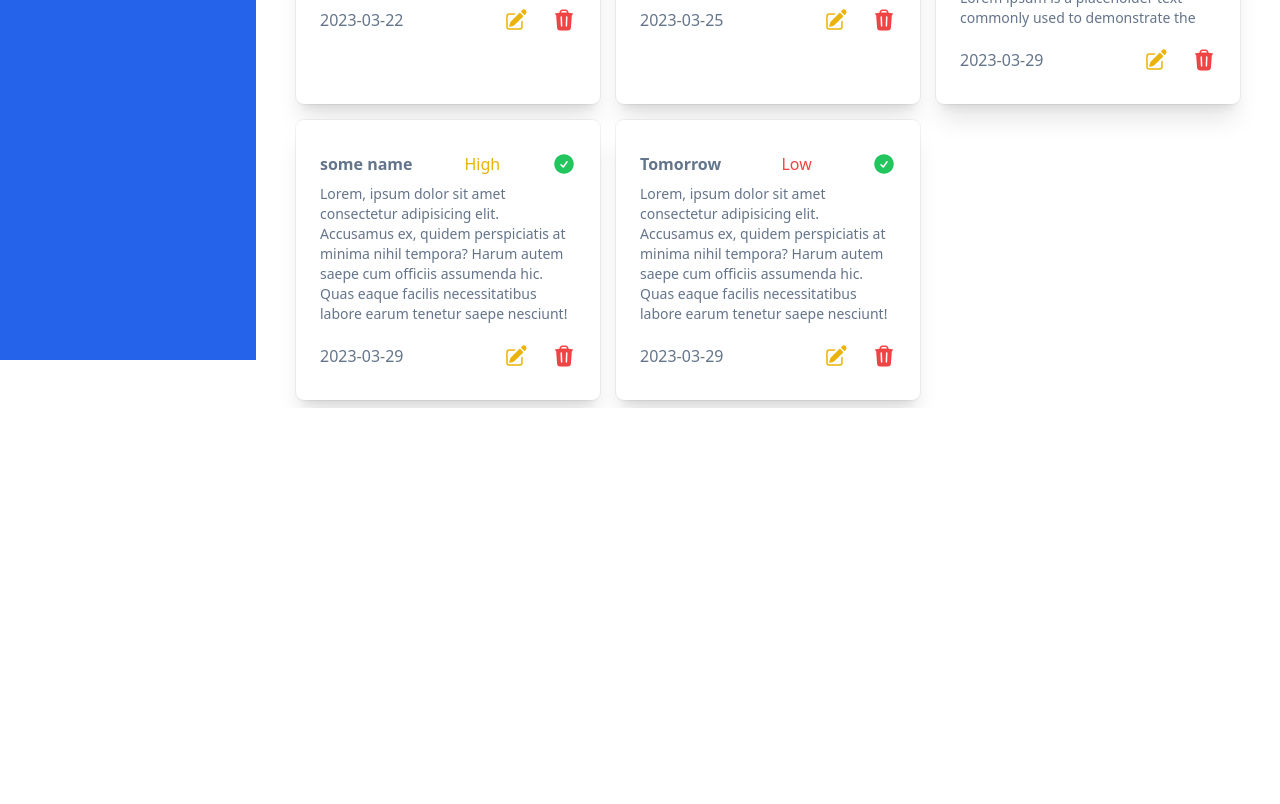
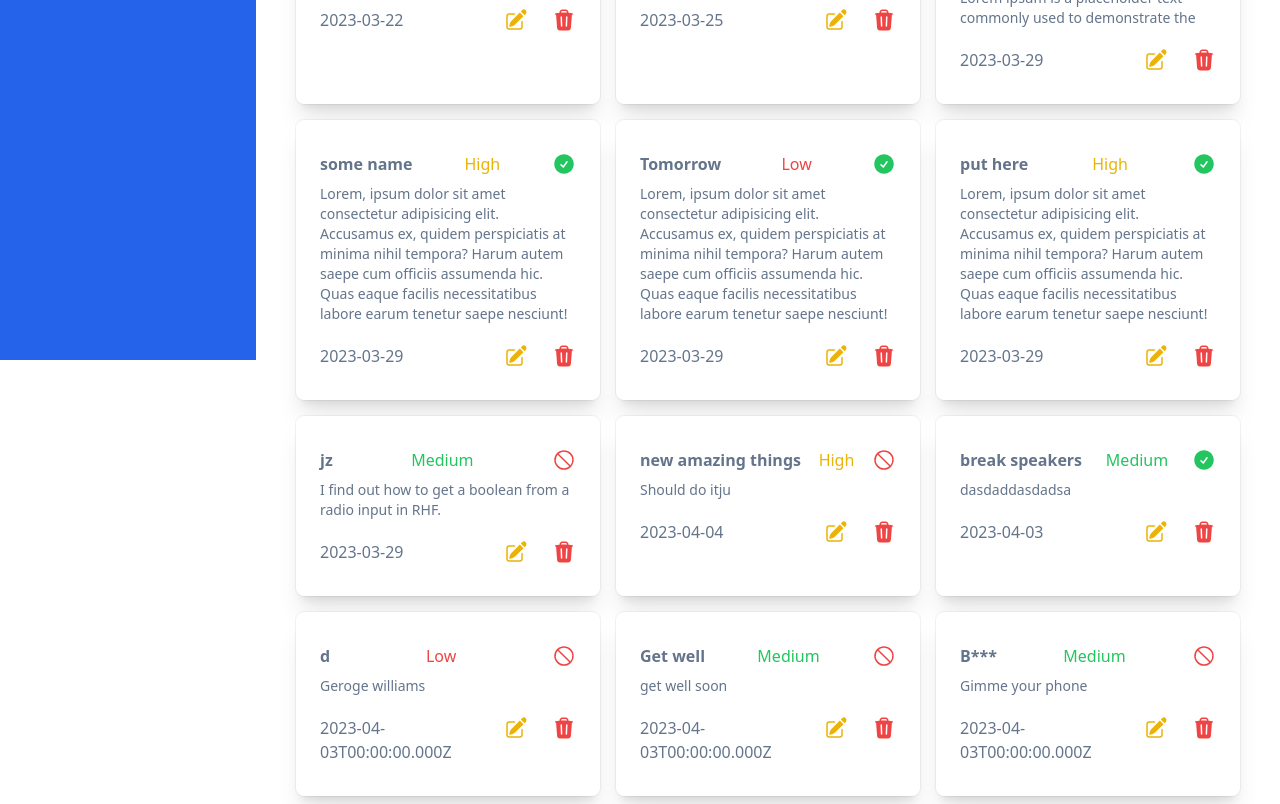
Before and after one commit to nahimanajz/todolist-react-typescript, a React (Create React App) app: page / in a window 1280 px wide. Shown: the part 440-1244 px from the top of the page. Before the commit the page ends 848 px from the top, so only its background shows below. Built offline with nearby package versions, Linux system fonts and the light colour scheme; data requests are answered from the project's data file.

Commit message:
refactor: remove reactelement component return type

```diff
--- a/src/components/form/EditTodo.tsx
+++ b/src/components/form/EditTodo.tsx
@@ -1,4 +1,4 @@
-import { Todo } from "@/models/Todo";
+import { Priority, Todo } from "models/Todo";
 
 import { PencilSquareIcon } from "@heroicons/react/24/solid";
 import { useState } from "react";
@@ -6,6 +6,8 @@ import { updateTodo } from "services/todo_service";
 import { useForm } from "react-hook-form";
 import { SubmitHandler } from "react-hook-form/dist/types";
 import { QueryClient, useMutation } from "@tanstack/react-query";
+import { DataSchema } from "utils/validations";
+import { zodResolver } from "@hookform/resolvers/zod";
 
 interface EditTodoProps {
   todo: Todo;
@@ -21,13 +23,14 @@ export const EditTodo = ({ todo }: EditTodoProps) => {
     formState: { errors },
     handleSubmit,
   } = useForm<Todo>({
+    resolver: zodResolver(DataSchema),
     defaultValues: { id, name, done, text, dueDate, priority },
   });
 
 
   const queryClient = new QueryClient();
-  const {mutate: updateTodoItem} = useMutation((todo:Todo)=> updateTodo(todo), {
-    onSuccess: ()=> {
+  const { mutate: updateTodoItem } = useMutation((todo: Todo) => updateTodo(todo), {
+    onSuccess: () => {
       queryClient.invalidateQueries(["todos"]);
       alert("updated")
     }
@@ -38,7 +41,7 @@ export const EditTodo = ({ todo }: EditTodoProps) => {
     setShowModal(false);
   };
 
-  const minDate = Date.now()
+
   return (
     <>
       <PencilSquareIcon
@@ -71,9 +74,9 @@ export const EditTodo = ({ todo }: EditTodoProps) => {
                       xmlns="http://www.w3.org/2000/svg"
                     >
                       <path
-                        fill-rule="evenodd"
+                        fillRule="evenodd"
                         d="M4.293 4.293a1 1 0 011.414 0L10 8.586l4.293-4.293a1 1 0 111.414 1.414L11.414 10l4.293 4.293a1 1 0 01-1.414 1.414L10 11.414l-4.293 4.293a1 1 0 01-1.414-1.414L8.586 10 4.293 5.707a1 1 0 010-1.414z"
-                        clip-rule="evenodd"
+                        clipRule="evenodd"
                       ></path>
                     </svg>
                     <span className="sr-only">Close modal</span>
@@ -108,13 +111,12 @@ export const EditTodo = ({ todo }: EditTodoProps) => {
                         </label>
                         <input
                           type="date"
-                          min={minDate.toString().slice(0, 10)} max="2030-12-31"
                           value={dueDate?.toString()}
                           {...register("dueDate", { required: true })}
                           className="mt-1 block w-full py-2 px-3 border border-gray-300 bg-white rounded-md shadow-sm focus:outline-none focus:ring-indigo-500 focus:border-indigo-500 sm:text-sm"
                         />
                         <small className=" text-red-700 font-medium">
-                          {errors.dueDate && "Due Date is required"}
+                          {errors.dueDate?.message}
                         </small>
                       </div>
 
@@ -132,7 +134,6 @@ export const EditTodo = ({ todo }: EditTodoProps) => {
                             checked={done}
                             defaultValue={`${done}`}
                             {...register("done")}
-
                             className="w-4 h-4 text-blue-600 bg-gray-100 border-gray-300 focus:ring-blue-500 dark:focus:ring-blue-600 dark:ring-offset-gray-800 focus:ring-2 dark:border-gray-600"
                           />
                           <label
@@ -153,13 +154,11 @@ export const EditTodo = ({ todo }: EditTodoProps) => {
                         <select
                           id="priority"
                           {...register("priority", { required: true })}
-                          value={`${priority}`}
                           autoComplete="priority"
                           className="mt-1 block w-full py-2 px-3 border border-gray-300 bg-white rounded-md shadow-sm focus:outline-none focus:ring-indigo-500 focus:border-indigo-500 sm:text-sm"
                         >
-                          <option>High</option>
-                          <option>Medium</option>
-                          <option>Low</option>
+                          {(Object.keys(Priority)).map((key, index) => <option value={key} key={index}> {key} </option>)}
+
                         </select>
                       </div>
                       <div className="col-span-6 sm:col-span-3">
--- a/src/components/ui/TodoItem.tsx
+++ b/src/components/ui/TodoItem.tsx
@@ -1,17 +1,16 @@
-import { Todo } from "@/models/Todo";
+import { Todo } from "models/Todo";
 
 import {
   CheckCircleIcon,
   NoSymbolIcon,
   TrashIcon,
 } from "@heroicons/react/24/solid";
-import { ReactElement, useId } from "react";
 import { EditTodo } from "../form/EditTodo";
 import { QueryClient, useMutation } from "@tanstack/react-query";
 import { deleteItem } from "services/todo_service";
 
 
-const TaskItem = ({ todo }: { todo: Todo }): ReactElement => {
+const TaskItem = ({ todo }: { todo: Todo }) => {
   const { id, name, done, text, dueDate, priority } = todo;
 
   const queryClient = new QueryClient();
@@ -30,9 +29,7 @@ const TaskItem = ({ todo }: { todo: Todo }): ReactElement => {
   return (
     <>
       <div
-        className="bg-white rounded-lg px-6 py-8 ring-1 ring-slate-900/5 shadow-xl"
-        key={useId()}
-      >
+        className="bg-white rounded-lg px-6 py-8 ring-1 ring-slate-900/5 shadow-xl">
 
         <div className="flex justify-between">
           <h1 className="text-slate-500 dark:text-slate-700 font-bold">
--- a/src/components/ui/header.tsx
+++ b/src/components/ui/header.tsx
@@ -1,6 +1,6 @@
 import { FC, ReactElement } from "react";
 
-export default function Header(): ReactElement {
+export default function Header() {
   return (
     <div className="grid grid-cols-3 grid-flow-col gap-0 w-full bg-gradient-to-r from-sky-500 to-indigo-500 min-h-screen">
       <div className="row-span-3 bg-auto bg-no-repeat bg-center"></div>
--- a/src/data/db.json
+++ b/src/data/db.json
@@ -62,6 +62,58 @@
       "done": "0",
       "priority": "Low",
       "text": "Lorem, ipsum dolor sit amet consectetur adipisicing elit. Accusamus ex, quidem perspiciatis at minima nihil tempora? Harum autem saepe cum officiis assumenda hic. Quas eaque facilis necessitatibus labore earum tenetur saepe nesciunt!"
+    },
+    {
+      "id": "d39a0cc2-bd2d-4674-a819-598fc5a3b1f0",
+      "name": "put here",
+      "dueDate": "2023-03-29",
+      "done": "0",
+      "priority": "High",
+      "text": "Lorem, ipsum dolor sit amet consectetur adipisicing elit. Accusamus ex, quidem perspiciatis at minima nihil tempora? Harum autem saepe cum officiis assumenda hic. Quas eaque facilis necessitatibus labore earum tenetur saepe nesciunt!"
+    },
+    {
+      "id": "4831b3fa-02fa-4536-af98-4176c66d32ce",
+      "name": "jz",
+      "dueDate": "2023-03-29",
+      "priority": "Medium",
+      "text": "I find out how to get a boolean from a radio input in RHF."
+    },
+    {
+      "id": "927c39c9-d91c-47f6-9aa8-5b2e8e57834f",
+      "name": "new amazing things",
+      "done": null,
+      "text": "Should do itju",
+      "dueDate": "2023-04-04",
+      "priority": "High"
+    },
+    {
+      "id": "33dc4649-ed45-46cd-8839-b16def4fe94e",
+      "name": "break speakers",
+      "done": "undefined",
+      "text": "dasdaddasdadsa",
+      "dueDate": "2023-04-03",
+      "priority": "Medium"
+    },
+    {
+      "id": "7159b60b-03cc-4bb3-9600-3aa1f8581233",
+      "name": "d",
+      "dueDate": "2023-04-03T00:00:00.000Z",
+      "priority": "Low",
+      "text": "Geroge williams"
+    },
+    {
+      "id": "8ffc3dfb-eab7-4fc3-9a33-1a2b36265b6b",
+      "name": "Get well",
+      "dueDate": "2023-04-03T00:00:00.000Z",
+      "priority": "Medium",
+      "text": "get well soon"
+    },
+    {
+      "id": "22511032-ef3c-4f93-b947-7a2668837587",
+      "name": "B***",
+      "dueDate": "2023-04-03T00:00:00.000Z",
+      "priority": "Medium",
+      "text": "Gimme your phone"
     }
   ]
 }
--- a/src/pages/AddTask/index.tsx
+++ b/src/pages/AddTask/index.tsx
@@ -1,23 +1,14 @@
 import { Priority, Todo } from "models/Todo";
-import { FC, ReactElement} from "react";
+import { FC } from "react";
 import { v4 as uuidv4 } from "uuid";
 import { useNavigate } from "react-router-dom";
 import { useForm } from "react-hook-form";
 import { SubmitHandler } from "react-hook-form/dist/types";
 import { zodResolver } from '@hookform/resolvers/zod';
-import * as z from "zod";
 import { createTodo } from "services/todo_service";
+import { DataSchema } from "utils/validations";
 
-
-const DataSchema = z.object({
-  id: z.string(),
-  name: z.string().min(3, {message: "Name is required"}),
-  dueDate: z.coerce.date(),
-  priority: z.enum(["Low", "Medium", "High"]),
-  text: z.string().min(10, { message: "Please enter at least 5 characters" }).max(300, { message: "Characters exceed 300" }).optional()
-})
-
-export const AddTask: FC = (): ReactElement => {
+export const AddTask: FC = () => {
   const navigate = useNavigate();
 
   const {
@@ -65,7 +56,7 @@ export const AddTask: FC = (): ReactElement => {
               className="mt-1 block w-full py-2 px-3 border border-gray-300 bg-white rounded-md shadow-sm focus:outline-none focus:ring-indigo-500 focus:border-indigo-500 sm:text-sm"
             />
             <small className=" text-red-700 font-medium">
-              {" "}
+
               {errors.name?.message }
             </small>
           </div>
--- a/src/pages/Tasks/index.tsx
+++ b/src/pages/Tasks/index.tsx
@@ -1,4 +1,4 @@
-import { FC, ReactElement} from "react";
+import { FC, } from "react";
 import { Todo } from "@/models/Todo";
 import TodoItem from "../../components/ui/TodoItem";
 
@@ -10,7 +10,7 @@ import { fetchTodo } from "services/todo_service";
 
 
 
-export const TasksList: FC = (): ReactElement => {
+export const TasksList: FC = () => {
 const {isLoading, error, data} = useQuery<Todo[], Error>({
   queryKey:["todos"],
   queryFn: fetchTodo
@@ -26,7 +26,7 @@ const {isLoading, error, data} = useQuery<Todo[], Error>({
           <div className="text-red-500">No tasks added yet</div>
         ): null}
 
-          {data?.map((todo) =><TodoItem todo={todo}/>)}
+          {data?.map((todo,index) =><TodoItem todo={todo} key={index}/>)}
 
       </div>
     </>
--- a/src/services/todo_service.ts
+++ b/src/services/todo_service.ts
@@ -5,17 +5,12 @@ export const fetchTodo =async () => {
   const response = await  fetch(SERVER_URL)
   return response.json()
  }
-export const createTodo = async (data: Todo) => {
-    const response = await fetch(SERVER_URL, {
-        method: "POST",
-        headers: {
-            "Content-Type": "application/json",
-        },
-        body: JSON.stringify(data),
-    });
-    if (!response.ok) {
-        throw new Error(`HTTP error${response.status}`);
-    }
+
+export const createTodo = async <TResponse>(data: Todo): Promise<TResponse> => {
+  return await fetch(SERVER_URL, routeConfig("POST", data))
+    .then(response => response.json())
+    .then(data => data as TResponse).catch(err => err)
+
 }
 export const deleteItem = async(id: string) => {
   const response = await fetch(`${SERVER_URL}/${id}`, {
@@ -24,15 +19,18 @@ export const deleteItem = async(id: string) => {
   return response.json()
 }
 
-export const updateTodo = async (todo: Todo)=>{
-    const response = await fetch(`${SERVER_URL}/${todo.id}`, {
-        method: "PUT",
-        headers: {
-          "Content-Type": "application/json",
-        },
-        body: JSON.stringify(todo),
-      });
-      if (!response.ok) {
-        throw new Error(`HTTP error${response.status}`);
-      }
+export const updateTodo = async <TResponse>(todo: Todo): Promise<TResponse> => {
+  return await fetch(`${SERVER_URL}/${todo.id}`, routeConfig("PUT", todo))
+    .then(response => response.json())
+    .then(data => data as TResponse)
+    .catch(err => err);
+
 }
+
+const routeConfig = (method: string, data: Todo) => ({
+  method: method,
+  headers: {
+    "Content-Type": "application/json",
+  },
+  body: JSON.stringify(data)
+})
--- /dev/null
+++ b/src/utils/validations.tsx
@@ -0,0 +1,8 @@
+import * as z from "zod";
+export const DataSchema = z.object({
+  id: z.string(),
+  name: z.string().min(1, { message: "Name is required" }),
+  dueDate: z.coerce.date(),
+  priority: z.enum(["Low", "Medium", "High"]),
+  text: z.string().min(10, { message: "Please enter at least 5 characters" }).max(300, { message: "Characters exceed 300" }).optional()
+})
```
Also changed, not shown: src/utils/index.tsx (line endings or trailing spaces), 1 other file (tests, documents, lock files or other folders).
